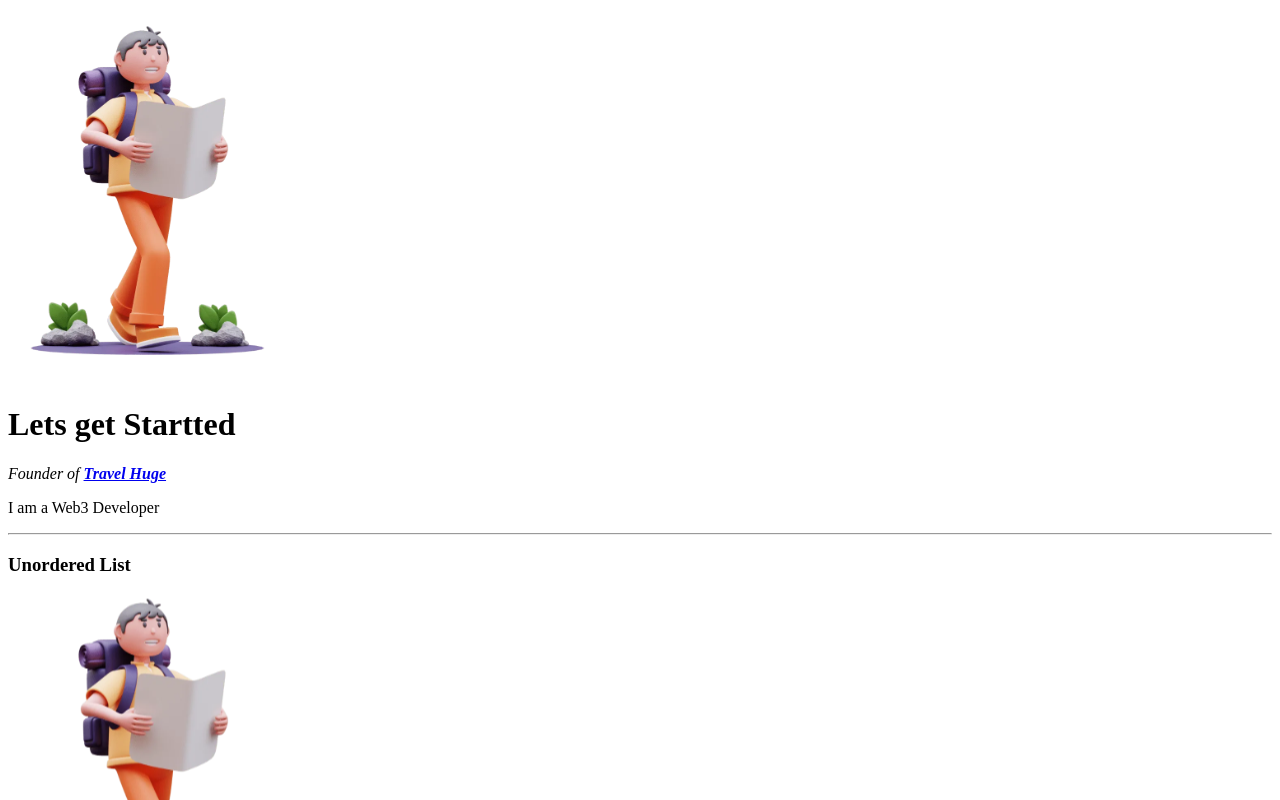
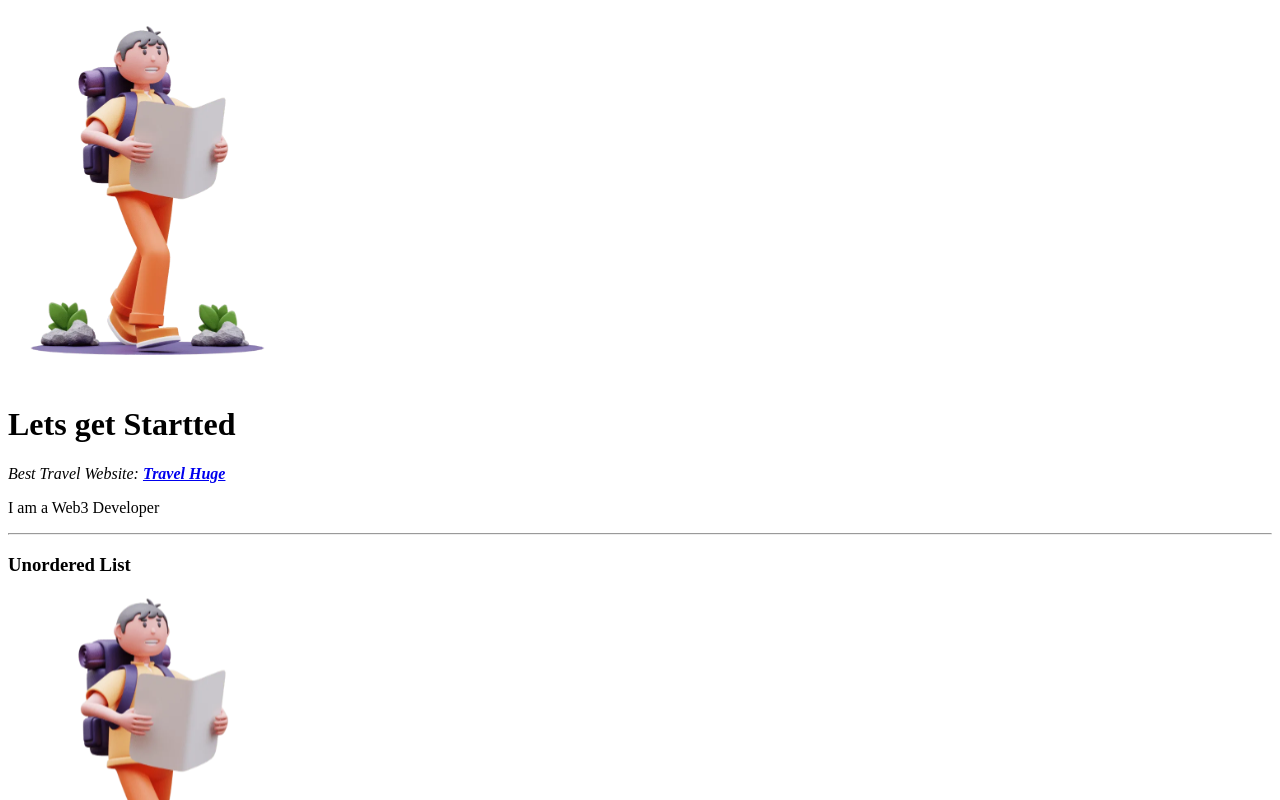
Before and after one commit to kunalSharmafl/projects, a plain HTML site: page index.html in a window 1280 px wide. Shown: the top 800 px of the page. Drawn offline with Linux system fonts and the light colour scheme.

Commit message:
Update index.html

```diff
--- a/index.html
+++ b/index.html
@@ -2,12 +2,12 @@
 <html lang=""en">
   <head>
     <Meta charset="UTF-8">
-    <title>My First Website</title>
+    <title>Travel Website Project</title>
   </head>
 <body>
     <img src="1.png" alt="my image">
    <h1>Lets get Startted</h1>
-   <p><em>Founder of <strong><a href="https://travelhuge.com">Travel Huge</a></strong></em></p>
+   <p><em>Best Travel Website: <strong><a href="https://travelhuge.com">Travel Huge</a></strong></em></p>
    <p> I am a Web3 Developer</p>
    <hr>
    <h3>Unordered List</h3>
```
